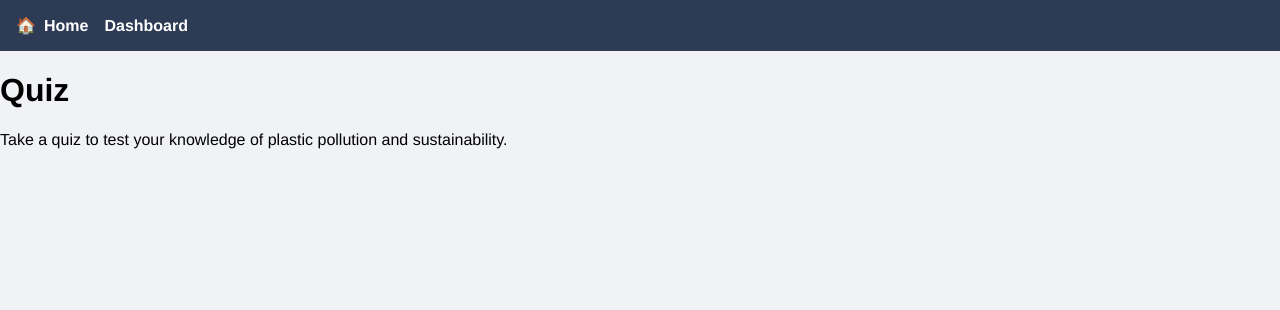
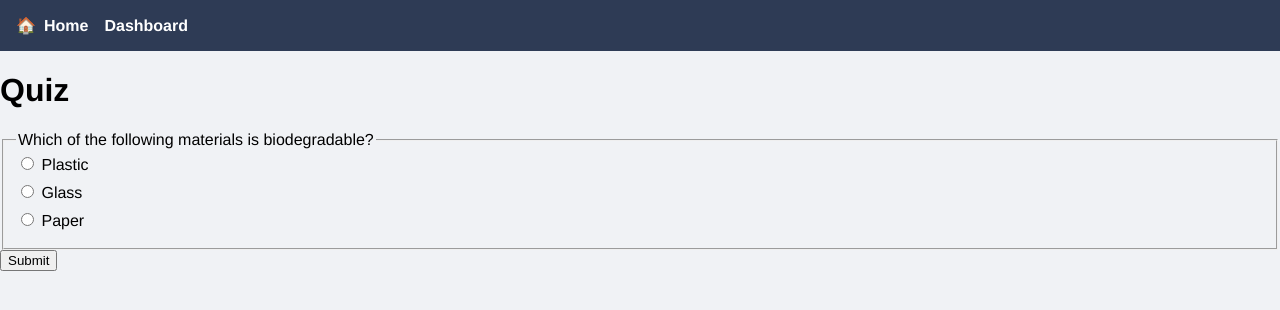
Before and after one commit to JennyFranz99/Plastic-Awareness-Platform, a React (Create React App) app: page /quiz in a window 1280 px wide. Shown: the top 310 px of the page. Built offline with nearby package versions, Linux system fonts and the light colour scheme.

Commit message:
Quiz update

```diff
--- a/package.json
+++ b/package.json
@@ -14,8 +14,9 @@
     "react-router-dom": "^6.23.0",
     "react-scripts": "5.0.1",
     "recharts": "^2.15.4",
-    "web-vitals": "^2.1.4"
-  },
+    "web-vitals": "^2.1.4",
+    "react-hook-form": "^7.53.0"  },
+
   "scripts": {
     "start": "react-scripts start",
     "build": "react-scripts build",
--- /dev/null
+++ b/src/data/quizQuestions.json
@@ -0,0 +1,17 @@
+[
+  {
+    "question": "Which of the following materials is biodegradable?",
+    "options": ["Plastic", "Glass", "Paper"],
+    "answer": "Paper"
+  },
+  {
+    "question": "What is one way to reduce plastic usage?",
+    "options": ["Using disposable plates", "Using reusable bags", "Buying bottled water"],
+    "answer": "Using reusable bags"
+  },
+  {
+    "question": "Which ocean is most affected by plastic waste?",
+    "options": ["Pacific Ocean", "Arctic Ocean", "Indian Ocean"],
+    "answer": "Pacific Ocean"
+  }
+]
--- a/src/pages/Quiz.js
+++ b/src/pages/Quiz.js
@@ -1,10 +1,63 @@
-import React from 'react';
+import React, { useState } from 'react';
+import { useForm } from 'react-hook-form';
+import questions from '../data/quizQuestions.json';
+
+const Alert = ({ type, children }) => (
+  <div role="alert" style={{ color: type === 'success' ? 'green' : 'red' }}>
+    {children}
+  </div>
+);
 
 const Quiz = () => {
+const [current, setCurrent] = useState(0);
+  const [feedback, setFeedback] = useState('');
+  const { register, handleSubmit, reset } = useForm();
+
+  const onSubmit = (data) => {
+    const answer = data.answer;
+    if (answer === questions[current].answer) {
+      setFeedback('✅ Correct!');
+      setTimeout(() => {
+        setFeedback('');
+        setCurrent((prev) => prev + 1);
+        reset();
+      }, 1000);
+    } else {
+      setFeedback('❌ Try again');
+    }
+  };
+
+  if (current >= questions.length) {
+    return (
+      <div>
+        <h1>Quiz</h1>
+        <p>You have completed the quiz.</p>
+      </div>
+    );
+  }
+
+  const question = questions[current];
+
   return (
     <div>
       <h1>Quiz</h1>
-      <p>Take a quiz to test your knowledge of plastic pollution and sustainability.</p>
+            <form onSubmit={handleSubmit(onSubmit)}>
+        <fieldset>
+          <legend>{question.question}</legend>
+          {question.options.map((option) => (
+            <label key={option} style={{ display: 'block', marginBottom: '0.5rem' }}>
+              <input type="radio" value={option} {...register('answer')} />{' '}
+              {option}
+            </label>
+          ))}
+        </fieldset>
+        <button type="submit">Submit</button>
+      </form>
+      {feedback && (
+        <Alert type={feedback.includes('Correct') ? 'success' : 'error'}>
+          {feedback}
+        </Alert>
+      )}
     </div>
   );
 };
```
